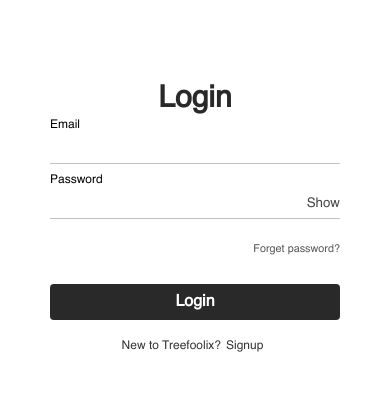
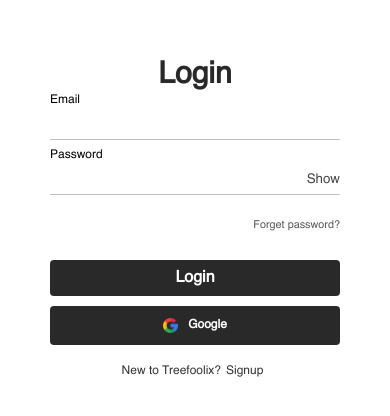
Before and after one commit to muhammed-navas/hair-transplant, a React (Vite) app in the folder Client/: page /login in a window 390 px wide. Shown: the part 204-620 px from the top of the page. Built offline with nearby package versions, Linux system fonts and the light colour scheme; a web font is replaced by a local one.

Commit message:
add google authentication in login and signup page

```diff
--- a/Client/src/Pages/Login/Login.jsx
+++ b/Client/src/Pages/Login/Login.jsx
@@ -4,6 +4,7 @@ import { useNavigate } from 'react-router-dom';
 import axios from 'axios';
 import { ContextApi } from '../../componets/Contextapi/Context';
 import { toast, Toaster } from 'react-hot-toast';
+import google from '../../assets/google.png'
 
 export const Login = () => {
   const navigate = useNavigate();
@@ -71,13 +72,17 @@ export const Login = () => {
     navigate('/forgot');
   };
 
+  const handleGoogleSignIn = () => {
+    window.location.href = "http://localhost:5000/api/auth/google";
+  };
+
   return (
-    <div className='outer-main'>
-       {/* This will render the toast notifications */}
-      <div className='form-main-div'>
+    <div className="outer-main">
+      {/* This will render the toast notifications */}
+      <div className="form-main-div">
         <h2>Login</h2>
-        <div className='inside-form-div'>
-          <div className='input'>
+        <div className="inside-form-div">
+          <div className="input">
             <input
               type="email"
               name="email"
@@ -88,7 +93,7 @@ export const Login = () => {
             {errors.email && <span className="error">{errors.email}</span>}
           </div>
 
-          <div className='input'>
+          <div className="input">
             <input
               type={showPassword ? "text" : "password"}
               name="password"
@@ -96,7 +101,9 @@ export const Login = () => {
               onChange={handleChange}
             />
             <label htmlFor="password">Password</label>
-            {errors.password && <span className="error">{errors.password}</span>}
+            {errors.password && (
+              <span className="error">{errors.password}</span>
+            )}
             <button
               type="button"
               className="show-password"
@@ -106,12 +113,26 @@ export const Login = () => {
             </button>
           </div>
 
-          <div className='forget'>
-            <small onClick={handleNavigateToForgotPassword}>Forget password?</small>
+          <div className="forget">
+            <small onClick={handleNavigateToForgotPassword}>
+              Forget password?
+            </small>
           </div>
 
           <button type="submit" onClick={handleSubmit}>
             Login
+          </button>
+          <button
+            type="submit"
+            className="button1"
+            onClick={handleGoogleSignIn}
+          >
+            <img
+              style={{ width: "15px", height: "15px" }}
+              src={google}
+              alt="google"
+            />
+            Google
           </button>
 
           <p className="already-account">
--- a/Client/src/Pages/Login/login.scss
+++ b/Client/src/Pages/Login/login.scss
@@ -124,6 +124,27 @@
           background-color: #000;
         }
       }
+      .button1[type="submit"] {
+        width: 100%;
+        padding: 12px 0;
+        margin-top: 10px;
+        background-color: #292929;
+        color: #fff;
+        border: none;
+        display: flex;
+        justify-content: center;
+        align-items: center;
+        cursor: pointer;
+        font-size: 12px;
+        gap:10px;
+        font-weight: 600;
+        transition: background-color 0.3s;
+        border-radius: 4px;
+
+        &:hover {
+          background-color: #000;
+        }
+      }
 
       .already-account {
         text-align: center;
@@ -171,6 +192,13 @@
         font-size: 12px;
       }
 
+      .button1[type="submit"] {
+        font-size: 12px;
+        display: flex;
+        justify-content: center;
+        align-items: center;
+      }
+
       .already-account {
         font-size: 12px;
       }
--- a/Client/src/Pages/Signup/Signuppage.jsx
+++ b/Client/src/Pages/Signup/Signuppage.jsx
@@ -1,5 +1,6 @@
 import React, { useState, useContext, useEffect } from 'react';
 import './signuppage.scss';
+import google from '../../assets/google.png'
 
 
 import axios from 'axios';
@@ -88,7 +89,10 @@ export const SignUpPage = () => {
     }
   }, [showOtpModal, timer, setTimer]);
 
-  console.log(showOtpModal, "modal");
+  const handleGoogleSignIn = () => {
+    window.location.href = "http://localhost:5000/api/auth/google";
+  };
+
 
   return (
     <div className="signup-container">
@@ -177,6 +181,18 @@ export const SignUpPage = () => {
           <button type="submit" className="submit-btn">
             Sign Up
           </button>
+          <button
+            type="submit"
+            className="submit-btn1"
+            onClick={handleGoogleSignIn}
+          >
+            <img
+              style={{ width: "15px", height: "15px" }}
+              src={google}
+              alt="google"
+            />
+            Google
+          </button>
         </form>
         <p className="account-redirect">
           Already have an account? <a href="/login">Login</a>
--- a/Client/src/Pages/Signup/signuppage.scss
+++ b/Client/src/Pages/Signup/signuppage.scss
@@ -96,6 +96,26 @@
           background-color: #000000;
         }
       }
+      .submit-btn1 {
+        width: 100%;
+        padding: 12px;
+        background-color: #101010;
+        color: white;
+        border: none;
+        display: flex;
+        justify-content: center;
+        align-items: center;
+        gap:4px;
+        margin-top: 7px;
+        border-radius: 6px;
+        font-size: 16px;
+        cursor: pointer;
+        transition: background-color 0.3s;
+
+        &:hover {
+          background-color: #000000;
+        }
+      }
     }
 
     .account-redirect {
```
Also changed, not shown: Client/src/assets/google.png (added).
